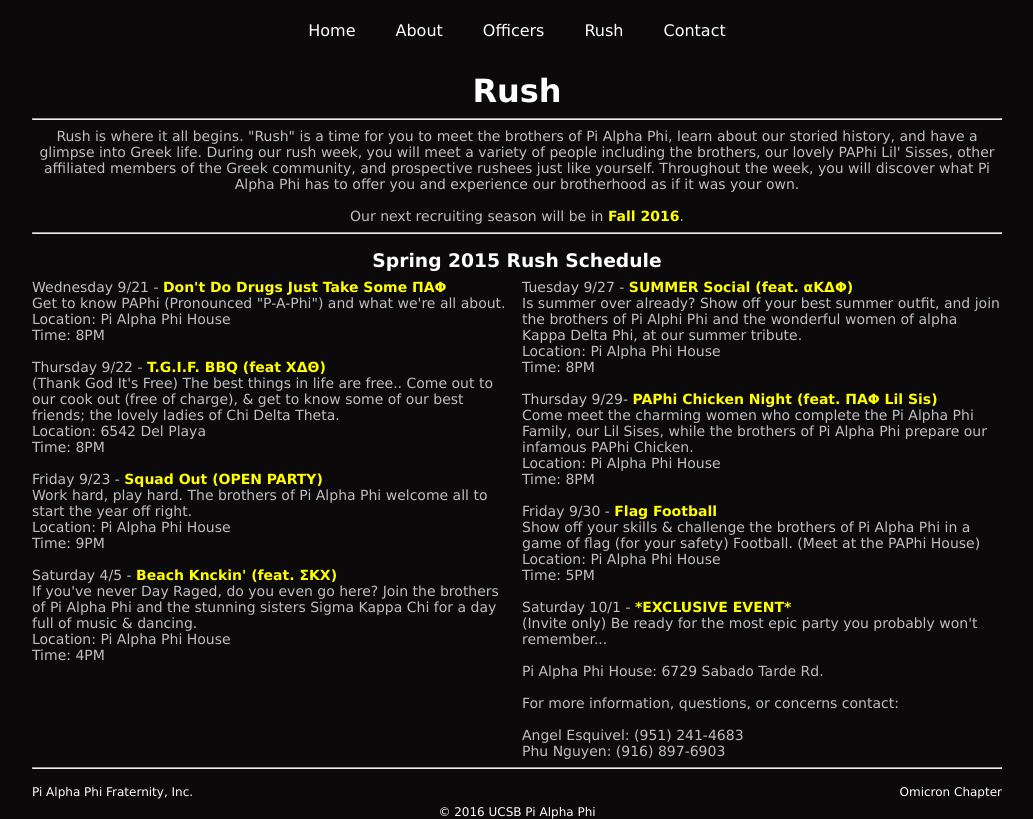
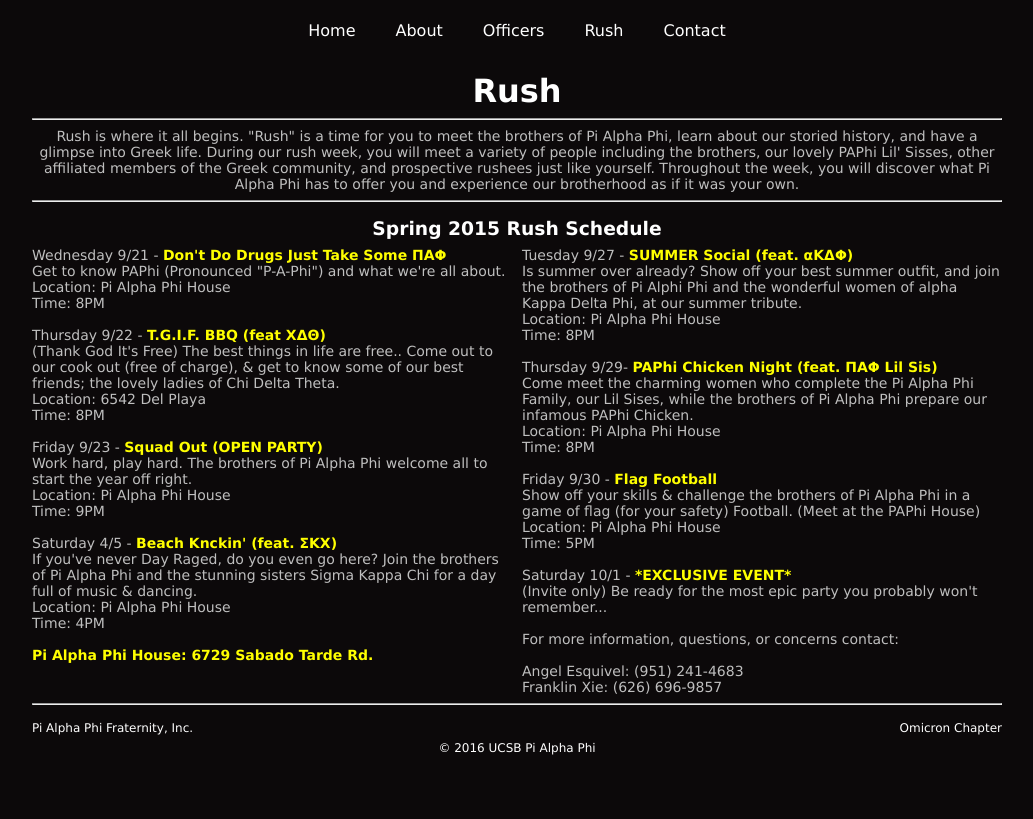
Before and after one commit to kjih/ucsbpialphaphi, a PHP site: page /rush in a window 1280 px wide. Shown: the part 265-1084 px from the top of the page, without its empty margins (123-1156 px from the left). After the commit the page ends 1020 px from the top, so only its background shows below. Run offline with PHP 8.4, Linux system fonts and the light colour scheme; some libraries are stand-ins or nearby versions.

Commit message:
Final Updated Rush Page

```diff
--- a/public/rush.php
+++ b/public/rush.php
@@ -59,7 +59,7 @@
 
             <div class="bodyDiv">
                 <p class="bodyText">Rush is where it all begins. "Rush" is a time for you to meet the brothers of Pi Alpha Phi, learn about our storied history, and have a glimpse into Greek life. During our rush week, you will meet a variety of people including the brothers, our lovely PAPhi Lil' Sisses, other affiliated members of the Greek community, and prospective rushees just like yourself. Throughout the week, you will discover what Pi Alpha Phi has to offer you and experience our brotherhood as if it was your own.</p>
-                <p class="bodyText">Our next recruiting season will be in <strong>Fall 2016</strong>.</p>
+                <!--<p class="bodyText">Our next recruiting season will be in <strong>Fall 2016</strong>.</p>-->
                 <hr />
                 <h3>Spring 2015 Rush Schedule</h3>
 
@@ -68,6 +68,7 @@
                     <p class="bodyText-left">Thursday 9/22 - <strong>T.G.I.F. BBQ (feat &Chi;&Delta;&Theta;)</strong><br />(Thank God It's Free) The best things in life are free.. Come out to our cook out (free of charge), &amp; get to know some of our best friends; the lovely ladies of Chi Delta Theta.<br />Location: 6542 Del Playa<br/>Time: 8PM</p>
                     <p class="bodyText-left">Friday 9/23 - <strong>Squad Out (OPEN PARTY)</strong><br />Work hard, play hard. The brothers of Pi Alpha Phi welcome all to start the year off right.<br />Location: Pi Alpha Phi House<br />Time: 9PM</p>
                     <p class="bodyText-left">Saturday 4/5 - <strong>Beach Knckin' (feat. &Sigma;&Kappa;&Chi;)</strong><br />If you've never Day Raged, do you even go here? Join the brothers of Pi Alpha Phi and the stunning sisters Sigma Kappa Chi for a day full of music &amp; dancing.<br />Location: Pi Alpha Phi House<br />Time: 4PM</p>
+                    <p class="bodyText-left"><strong>Pi Alpha Phi House: 6729 Sabado Tarde Rd.</strong></p>
                 </div>
 
                 <div class="container-xs-right">
@@ -75,7 +76,7 @@
                     <p class="bodyText-left">Thursday 9/29- <strong>PAPhi Chicken Night (feat. &Pi;&Alpha;&Phi; Lil Sis)</strong><br />Come meet the charming women who complete the Pi Alpha Phi Family, our Lil Sises, while the brothers of Pi Alpha Phi prepare our infamous PAPhi Chicken.<br />Location: Pi Alpha Phi House<br />Time: 8PM</p>
                     <p class="bodyText-left">Friday 9/30 - <strong>Flag Football</strong><br />Show off your skills &amp; challenge the brothers of Pi Alpha Phi in a game of flag (for your safety) Football. (Meet at the PAPhi House)<br />Location: Pi Alpha Phi House<br />Time: 5PM</p>
                     <p class="bodyText-left">Saturday 10/1 - <strong>*EXCLUSIVE EVENT*</strong><br />(Invite only) Be ready for the most epic party you probably won't remember...
-                    <p class="bodyText-left">Pi Alpha Phi House: 6729 Sabado Tarde Rd.<br /><br />For more information, questions, or concerns contact:<br /><br />Angel Esquivel: (951) 241-4683<br />Phu Nguyen: (916) 897-6903</p>
+                    <p class="bodyText-left">For more information, questions, or concerns contact:<br /><br />Angel Esquivel: (951) 241-4683<br />Franklin Xie: (626) 696-9857</p>
 
                 </div>
             </div>
```
